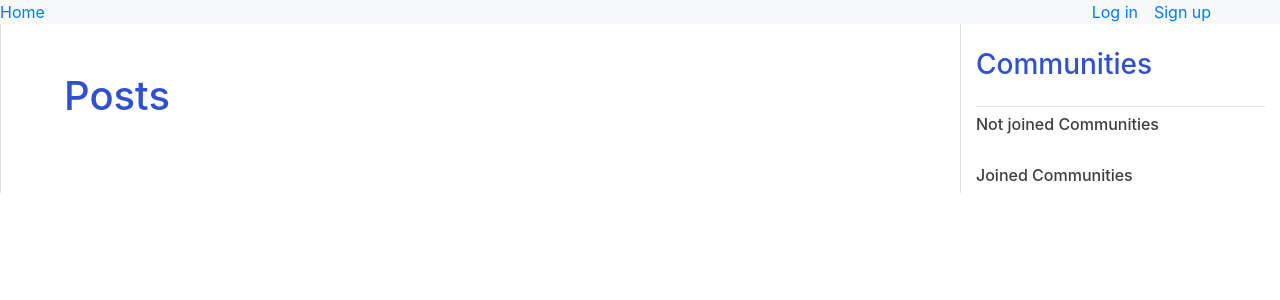
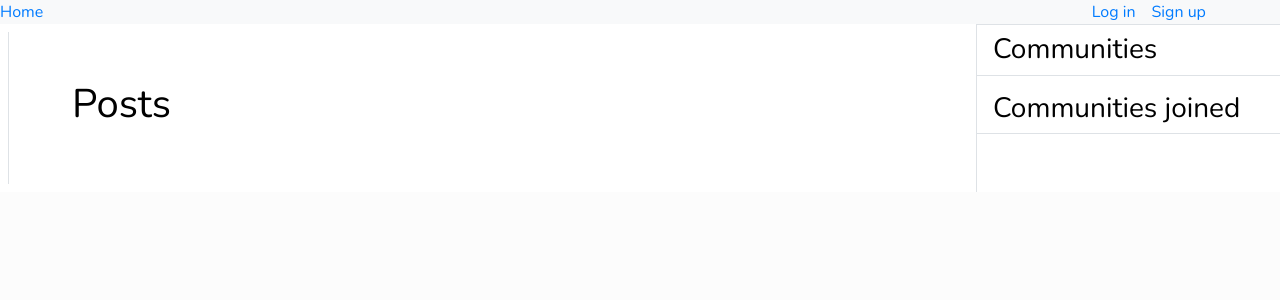
Before and after one commit to nathanaelmbale/Strathmore-connects, a React (Create React App) app in the folder frontend/: page / in a window 1280 px wide. Shown: the top 300 px of the page. Built offline with nearby package versions, Linux system fonts and the light colour scheme.

Commit message:
Welcome page layout
TExts

```diff
--- a/frontend/public/index.html
+++ b/frontend/public/index.html
@@ -8,6 +8,7 @@
   <meta name="theme-color" content="#000000" />
   <meta name="description" content="Web site created using create-react-app" />
   <link rel="apple-touch-icon" href="%PUBLIC_URL%/logo192.png" />
+  <!--<script src="https://cdn.tailwindcss.com"></script> -->
 
   <link rel="manifest" href="%PUBLIC_URL%/manifest.json" />
 
--- a/frontend/src/components/Communities.js
+++ b/frontend/src/components/Communities.js
@@ -42,6 +42,7 @@ const Communities = () => {
         }
     }, [communities, user])
 
+    /*
     const joinedCommunity = async (community) => {
 
         const userToCommunity = {
@@ -67,7 +68,7 @@ const Communities = () => {
                 console.log(error.message)
             })
 
-    }
+    } */
 
     const deleteCommunity = async (community) => {
         const userToCommunity = {
@@ -99,37 +100,43 @@ const Communities = () => {
     console.log("not joined", notJoinedCommunities)
     return (
         <>
-            <h3 className='border-bottom py-4'>Communities</h3>
+            <div className=''>
+                <h3 className='border-bottom border-top py-2 pl-3'>Communities</h3>
                 {joinedCommunities &&
                     <>
-                    <h6>Not joined Communities</h6>
                         {notJoinedCommunities.map(community => (
-                        <div className='conatiner border-bottom p-2' key={community._id}>
-                            <div>
+                            <div className='conatiner community-header border-bottom pl-3 py-2' key={community._id}>
+
                                 <h4>{community.name}</h4>
-                                <p>{community.description}</p>
-                                <button onClick={() => joinedCommunity(community)} className="btn btn-outline-primary">Join</button>
+                                <p className='text-desc'>{community.description}</p>
+                                <small>Created on: {new Date(community.createdAt).toLocaleDateString('en-GB')}</small>
                                 {user.admin &&
-                                    <button onClick={() => deleteCommunity(community)} className="btn btn-danger ml-5">Delete</button>
+                                    <div className='my-2'>
+                                        <button onClick={() => deleteCommunity(community)} className="btn btn-danger ">Delete</button>
+                                    </div>
                                 }
                             </div>
+                        ))}
+
+                        <h3 className='border-bottom community-header py-2 pl-3'>Communities joined</h3>
+
+                        {joinedCommunities.map(community => (
+                            <div className='conatiner border-bottom pl-3 py-2' key={community._id}>
+                                <h4>{community.name}</h4>
+                                <div className='community-description'>
+                                    <p className='text-desc'>{community.description}</p>
+                                    <small className='text-right'>Created on: {new Date(community.createdAt).toLocaleDateString('en-GB')}</small>
                                 </div>
-                    ))}
-                    <br></br>
-                    <h6>Joined Communities</h6>
-                    {joinedCommunities.map(community => (
-                        <div className='conatiner border-bottom p-2' key={community._id}>
-                            <h4>{community.name}</h4>
-                            <div className='community-description'>{community.description}</div>
-                                <button onClick={() => deleteCommunity(community)} className="btn btn-outline-danger">
-                                    Leave
-
-                                </button>
+                                {user.admin &&
+                                    <div className='my-2'>
+                                        <button onClick={() => deleteCommunity(community)} className="btn btn-danger ">Delete</button>
+                                    </div>
+                                }
                             </div>
                         ))}
                     </>
                 }
-
+            </div>
         </>
     )
 }
--- a/frontend/src/pages/Welcome.js
+++ b/frontend/src/pages/Welcome.js
@@ -34,15 +34,15 @@ const Welcome = () => {
   return (
     <>
 
-      <div className=''>
+      <div className='bg-white' id='welcome'>
         <div className='row m-0 p-0 '>
-          <div className='col-9 border-left'>
-            <div className='container p-5'>
+          <div className='col-9 m-2 border-left'>
+            <div id='posts' className='container p-5'>
               <PostForm></PostForm>
               <Posts></Posts>
             </div>
           </div>
-          <div className='col border-left'>
+          <div id='community' className='col m-0 p-0 border-left'>
             <CommunityForm></CommunityForm>
             <Communities></Communities>
           </div>
--- a/frontend/src/styles/main.css
+++ b/frontend/src/styles/main.css
@@ -1,28 +1,52 @@
 /* ------------------------------------------------------------
     ROOT
 ---------------------------------------------------------------*/
+@import url('https://fonts.googleapis.com/css2?family=Nunito:wght@200;300;400;500;700;800;900;1000&display=swap');
+
+
 :root {
     --blue: #2f50d0;
-    --navy-blue: #0b115e;
+    --navy-blue: #1b249b;
     --strathmore-red: #D21F26;
     --strathmore-blue: #354e9d;
 }
 
 body {
     overflow-x: hidden;
+    background-color: rgb(252, 252, 252);
+    font-family: 'Nunito', sans-serif;
+}
+bg-white{
+    background-color: white !important;
+}
+
+#welcome{
+    font-weight: 250;
+}
+
+#posts{
+    font-weight: 300;
 }
 .clickable :hover{
     cursor: pointer;
     color: rgb(19, 109, 1);
 }
 h1,h2,h3 {
-    color: var(--blue);
+    color: #000;
+    font-weight: 400;
+
 }
 h6 {
     color: #1f1f1fdc;
 }
-h5 {
+h5 ,h4 {
     color: var(--navy-blue);
+    font-weight: 300;
+}
+
+.text-desc{
+    color:rgb(0, 0, 0) ;
+    font-weight: 300;
 }
 
 /*--------------------------------------------------------------
```
Lines whose indentation alone changed are shown as unchanged.
